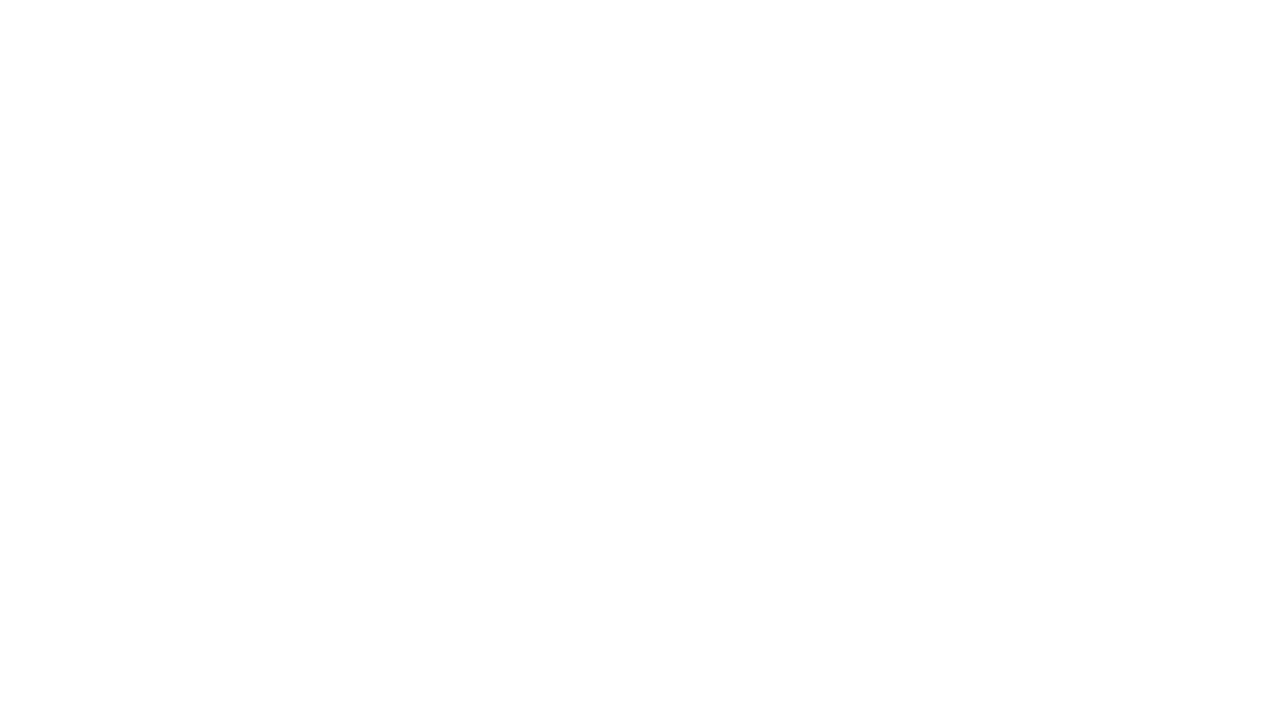
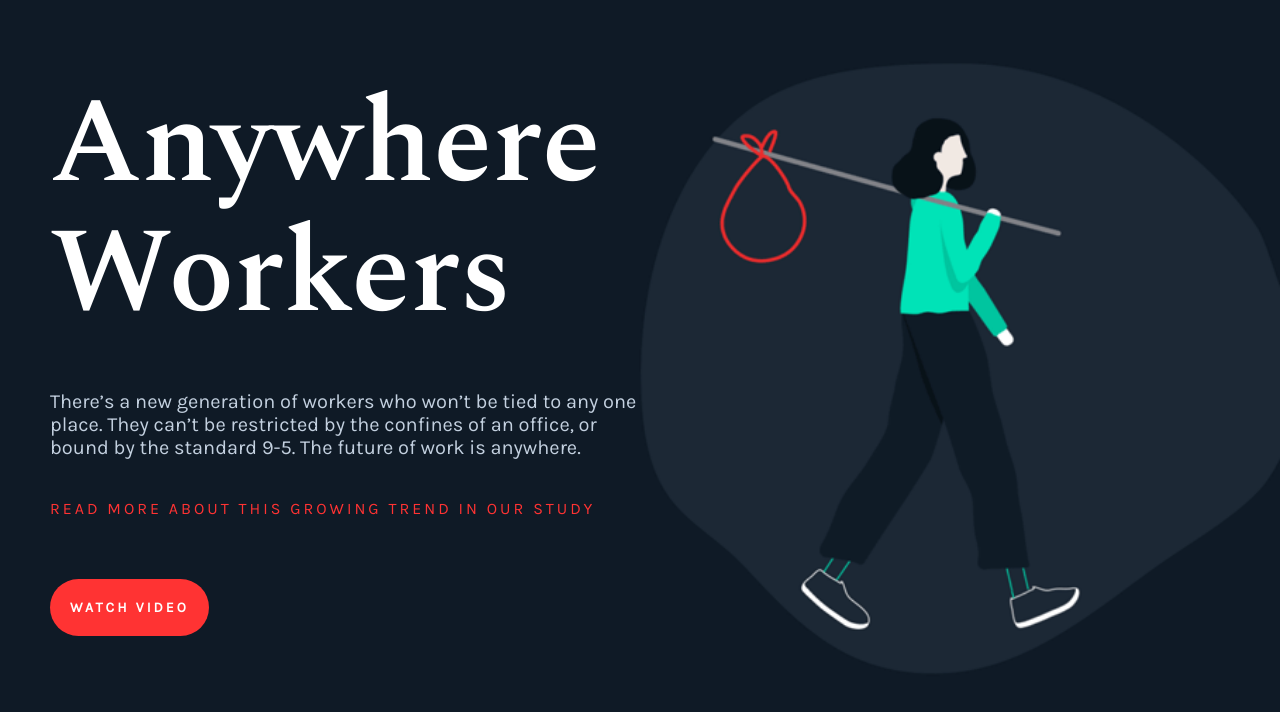
Before and after one commit to EHB-MCT/web1-exercise-04-mateoswalens, a plain HTML site: page index.html in a window 1280 px wide. Drawn offline with nearby package versions, Linux system fonts and the light colour scheme.

Commit message:
EX3 css finish

```diff
--- a/index.html
+++ b/index.html
@@ -5,12 +5,16 @@
     <meta charset="UTF-8">
     <meta http-equiv="X-UA-Compatible" content="IE=edge">
     <meta name="viewport" content="width=device-width, initial-scale=1.0">
-    <title>Google Fonts</title>
+    <title>Anywhere Workers</title>
     <link rel="stylesheet" href="style.css">
 </head>
 
 <body>
-
+    <h1>Anywhere Workers</h1>
+    <p>There’s a new generation of workers who won’t be tied to any one place. They can’t be restricted by the confines
+        of an office, or bound by the standard 9-5. The future of work is anywhere.</p>
+        <p class="read-more">Read more about this growing trend in our study</p>
+        <a href="#">Watch Video</a>
 </body>
 
 </html>
--- a/style.css
+++ b/style.css
@@ -1 +1,52 @@
-/* nothing here */
+@import url('https://fonts.googleapis.com/css2?family=Karla&family=Spectral:wght@600&display=swap');
+
+body {
+    background-color: #0f1a26;
+    margin: 50px;
+
+    background-image: url(images/anywhere-workers.gif);
+    background-repeat: no-repeat;
+    background-position: right top;
+    background-size: 700px;
+}
+
+h1{
+    color: white;
+    font-family: 'Spectral', serif;
+font-size: 120px;
+line-height: 130px;
+    margin-bottom: 50px;
+    width: 50%;
+}
+
+p{
+    color: #c3d0df;
+    font-size: 20px;
+    width: 50%;
+    margin-bottom: 40px;
+    font-family: 'Karla', sans-serif;
+
+}
+
+
+a {
+    background-color: #f33;
+    padding: 20px;
+    border-radius: 30px;
+    color: #FFF;
+    text-transform: uppercase;
+    text-decoration: none;
+    font-size: 14px;
+    font-weight: bold;
+    letter-spacing: 3px;
+    font-family: 'Karla', sans-serif;
+
+}
+
+.read-more {
+    color: #f33;
+    margin-bottom: 80px;
+    text-transform: uppercase;
+    font-size: 16px;
+    letter-spacing: 3px;
+}
```
